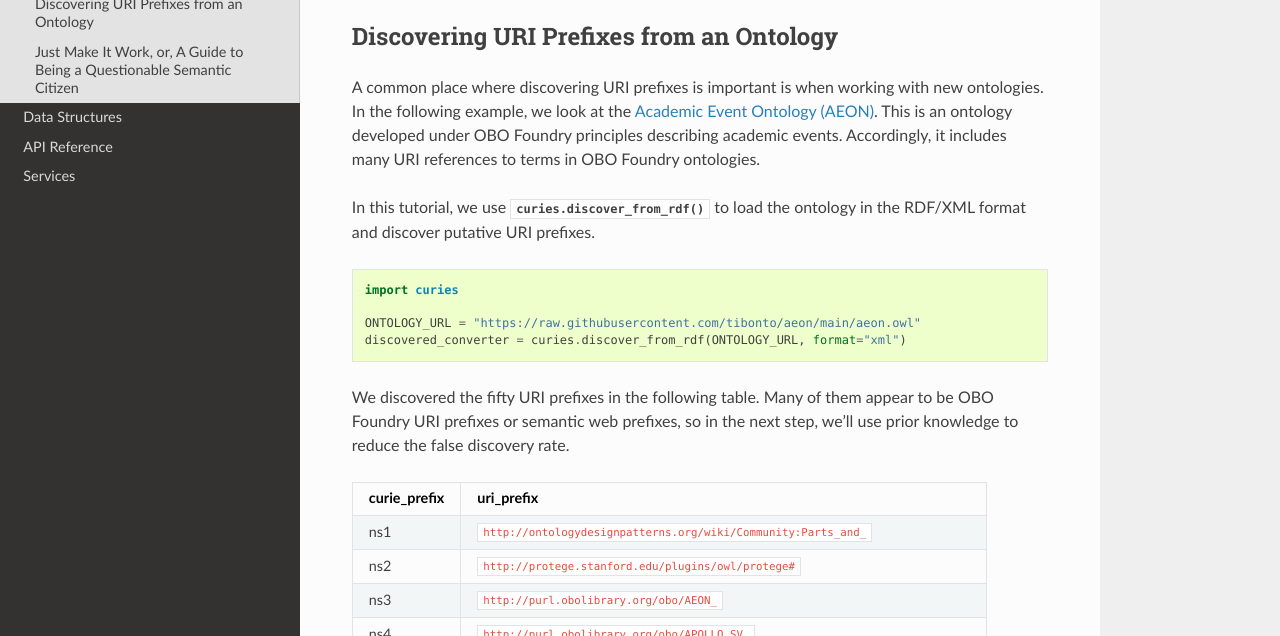
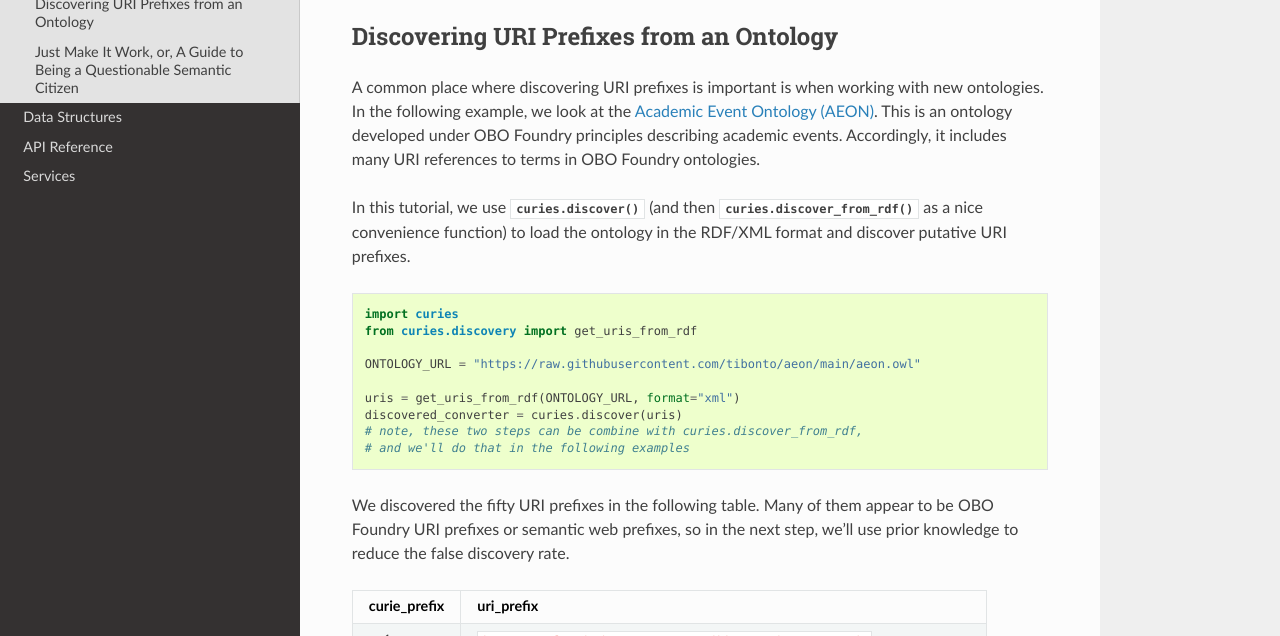
Before and after one commit to biopragmatics/curies, a Sphinx documentation site: the page built from docs/source/discovery.rst, in a window 1280 px wide and 900 px high, cut to the strip 264-900 px from the top of the window. Built offline with Sphinx 7.4.7 and the Read the Docs theme 2.0.0, drawn with Linux system fonts in a browser that asks for light colours.

Commit message:
Update docs

```diff
--- a/docs/source/discovery.rst
+++ b/docs/source/discovery.rst
@@ -9,15 +9,20 @@ In the following example, we look at the `Academic Event Ontology (AEON) <https:
 is an ontology developed under OBO Foundry principles describing academic events. Accordingly, it includes many
 URI references to terms in OBO Foundry ontologies.
 
-In this tutorial, we use :func:`curies.discover_from_rdf` to load the ontology in the RDF/XML format and
-discover putative URI prefixes.
+In this tutorial, we use :func:`curies.discover` (and then :func:`curies.discover_from_rdf` as a nice convenience
+function) to load the ontology in the RDF/XML format and discover putative URI prefixes.
 
 .. code-block:: python
 
     import curies
+    from curies.discovery import get_uris_from_rdf
 
     ONTOLOGY_URL = "https://raw.githubusercontent.com/tibonto/aeon/main/aeon.owl"
-    discovered_converter = curies.discover_from_rdf(ONTOLOGY_URL, format="xml")
+
+    uris = get_uris_from_rdf(ONTOLOGY_URL, format="xml")
+    discovered_converter = curies.discover(uris)
+    # note, these two steps can be combine with curies.discover_from_rdf,
+    # and we'll do that in the following examples
 
 We discovered the fifty URI prefixes in the following table. Many of them appear to be OBO Foundry URI prefixes or
 semantic web prefixes, so in the next step, we'll use prior knowledge to reduce the false discovery rate.
@@ -94,7 +99,7 @@ through the ``converter`` keyword argument.
     ])
 
     discovered_converter = curies.discover_from_rdf(
-        ONTOLOGY_URL, format="xml", converter=converter,
+        ONTOLOGY_URL, format="xml", converter=converter
     )
 
 We reduced the number of putative URI prefixes in half in the following table. However, we can still identify
```
Also changed, not shown: 1 other file.
